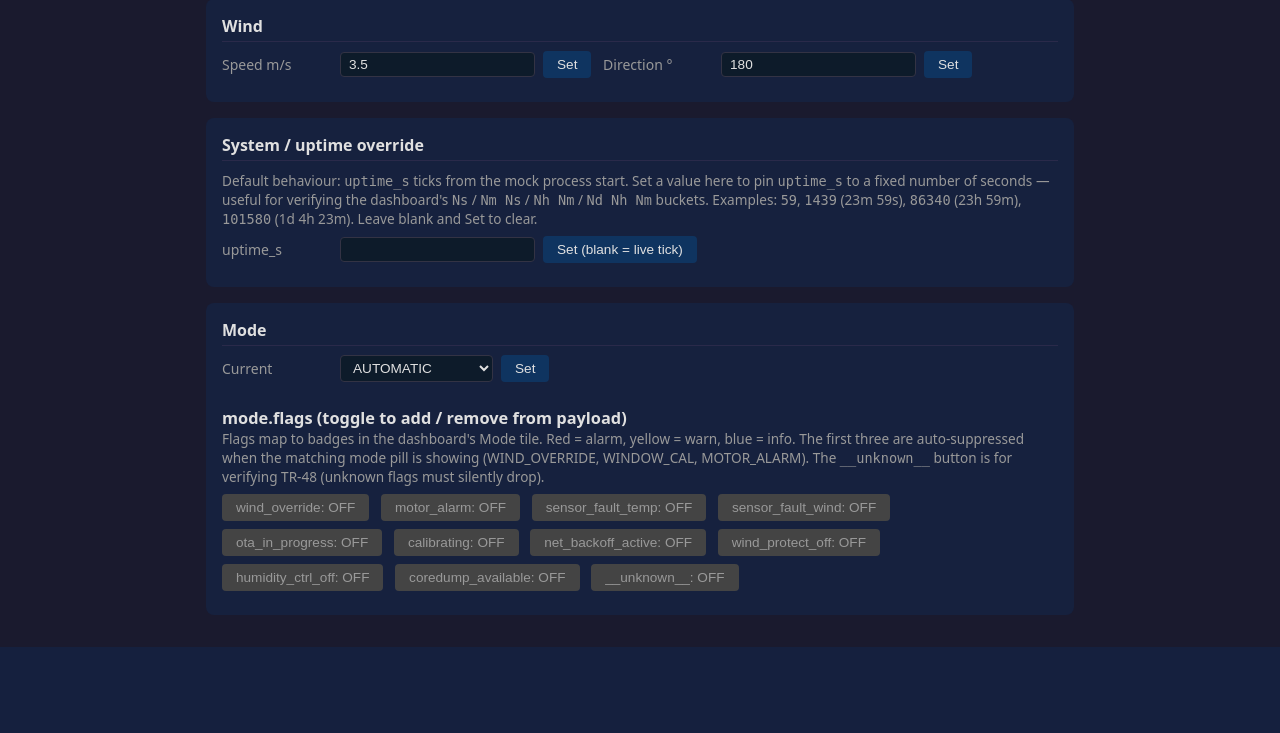
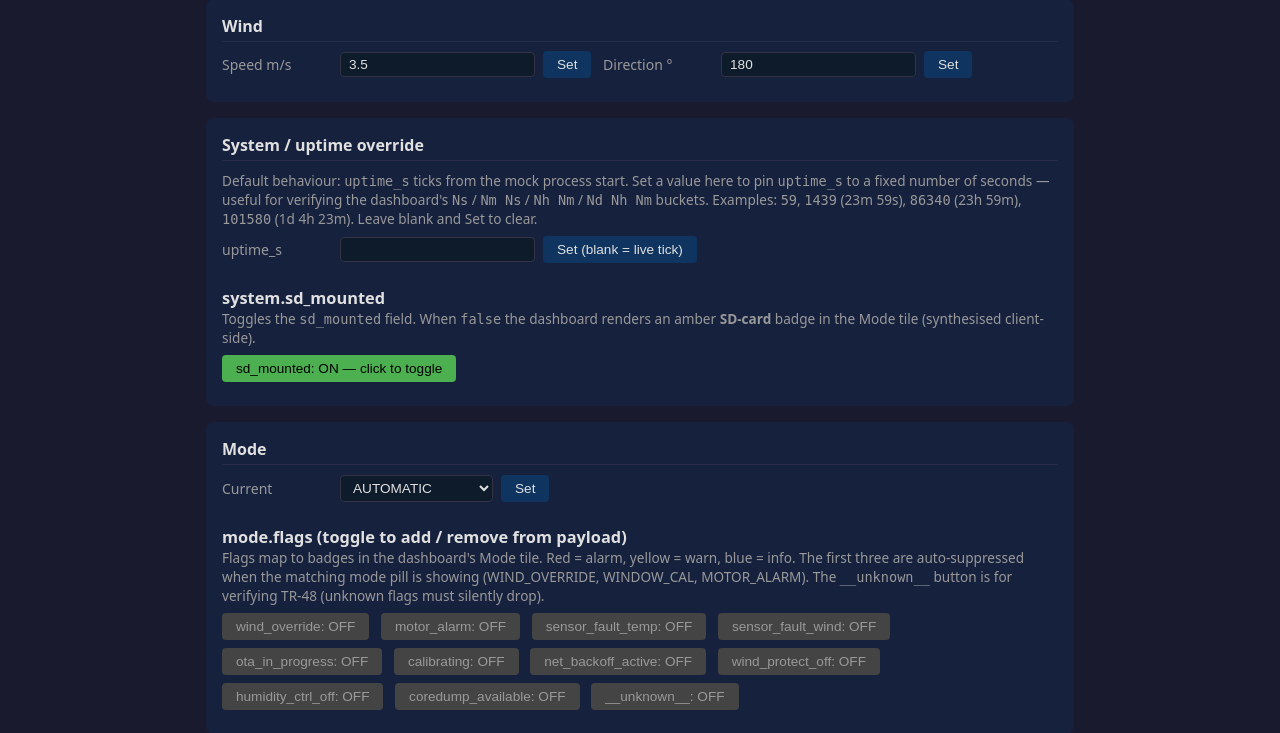
Before and after one commit to pe1mew/greenhouse-Controller-status-website, a Flask app: page / in a window 1280 px wide. Shown: the part 964-1697 px from the top of the page. Before the commit the page ends 1611 px from the top, so only its background shows below. Run offline with Flask 3, Linux system fonts and the light colour scheme; parts of the project's set-up code (start-up, migrations or seed data) failed here and were passed over.

Commit message:
mode tile: amber SD-card badge when system.sd_mounted is false
Firmware 2.0.3 added sd_mounted / sd_free_mb / sd_size_mb to the
system block (verified against pe1mew.nl/hbwv/data/status.json).
The dashboard now surfaces the boolean as a warn-amber badge in
the Mode tile so an operator sees at a glance that event logs
and persisted state are unavailable when SD is unmounted.

The badge is synthesised client-side rather than driven from
mode.flags[]:

  - renderMode() now also takes the system block. If
    system.sd_mounted === false and 'sd_not_mounted' is not
    already in mode.flags, it is appended to the local render
    list and flows through the existing FLAG_CLASS / FLAG_LABEL
    / FLAG_DESC pipeline.
  - The includes() guard means a future firmware that emits
    'sd_not_mounted' directly in mode.flags will not render
    the badge twice.
  - Unknown flag strings still drop silently per TR-48; the new
    entry preserves that contract.

Files:
- httproot/assets/app.js
    FLAG_CLASS / FLAG_LABEL / FLAG_DESC gain a 'sd_not_mounted'
    entry (warn-amber, label "SD-card"). renderMode() signature
    extended to (m, sys); call site passes s.system.
- mock/state.py
    System defaults gain sd_mounted: True, sd_free_mb: 1875,
    sd_size_mb: 1880 (matching the live values).
- mock/templates/control.html
    One-click sd_mounted ON/OFF toggle below the uptime override
    so the badge is exercisable end-to-end without waiting for
    a real SD failure.
- design/apiSpecification.md, design/functional-design.md
    Field tables document the three new system.sd_* fields and
    the synthetic-flag rule.
- changelog.md
    New entry under Unreleased.

```diff
--- a/mock/state.py
+++ b/mock/state.py
@@ -21,7 +21,8 @@ DEFAULTS = {
     'sun':      {'is_daytime': True, 'sunrise_min': 360, 'sunset_min': 1260},
     'system':   {'ntp_synced': True, 'wifi_ip': '192.168.1.100',
                  'wifi_rssi_dbm': -45, 'fw_ver': '1.17.0',
-                 'unit_id': '2344'},
+                 'unit_id': '2344', 'sd_mounted': True,
+                 'sd_free_mb': 1875, 'sd_size_mb': 1880},
     'scheduler_running': True,
     'last_response': None,
     # When set to a non-negative integer, build_payload() emits this value as
--- a/mock/templates/control.html
+++ b/mock/templates/control.html
@@ -147,6 +147,19 @@
            value="{{ state.uptime_override_s if state.uptime_override_s is not none else '' }}">
     <button>Set (blank = live tick)</button>
   </form>
+
+  <h3 style="margin-top:1em">system.sd_mounted</h3>
+  <p class="muted">
+    Toggles the <code>sd_mounted</code> field. When <code>false</code> the dashboard renders
+    an amber <strong>SD-card</strong> badge in the Mode tile (synthesised client-side).
+  </p>
+  <form method="post" action="{{ url_for('set_field') }}" class="inline">
+    <input type="hidden" name="path" value="system.sd_mounted">
+    <input type="hidden" name="value" value="{{ 'false' if state.system.sd_mounted else 'true' }}">
+    <button class="{{ 'on' if state.system.sd_mounted else 'off' }}">
+      sd_mounted: {{ 'ON' if state.system.sd_mounted else 'OFF' }} — click to toggle
+    </button>
+  </form>
 </section>
 
 <section>
```
Also changed, not shown: design/apiSpecification.md (+3 -0 lines), design/functional-design.md (+1 -0 lines), httproot/assets/app.js (+18 -5 lines), changelog.md.
